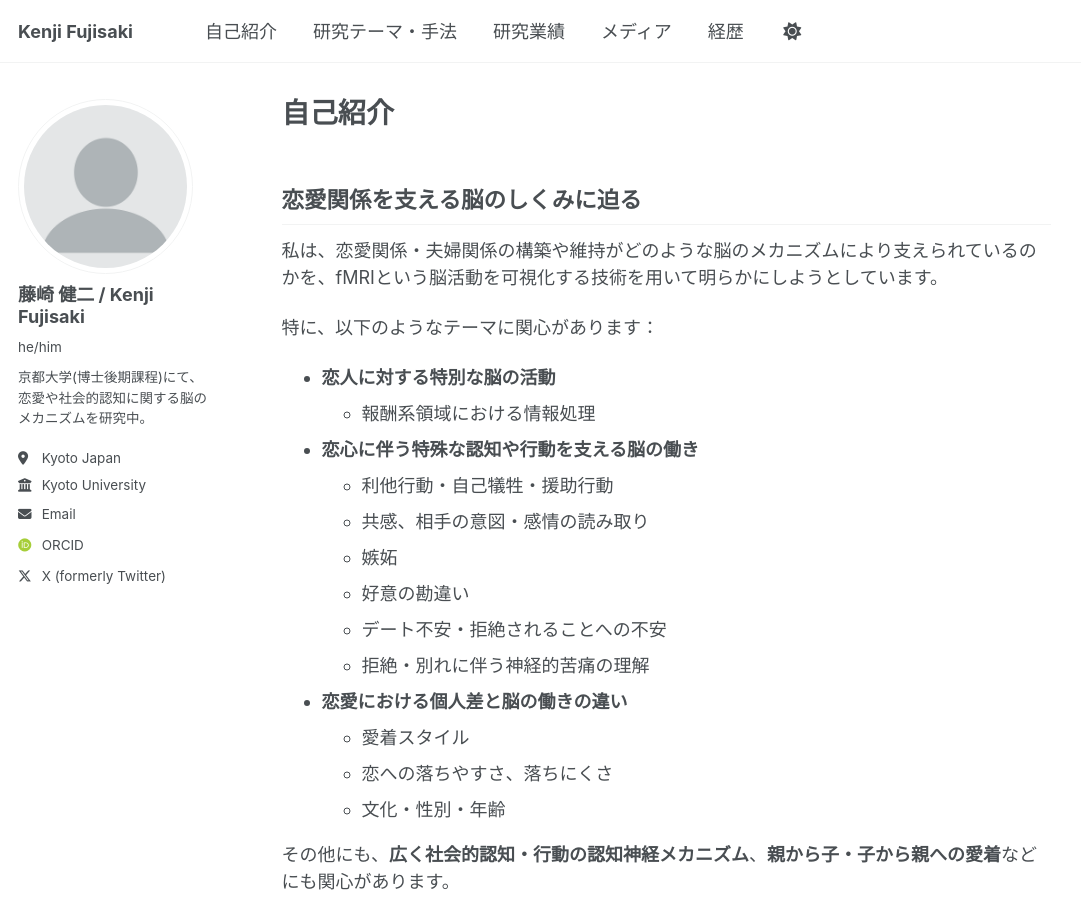
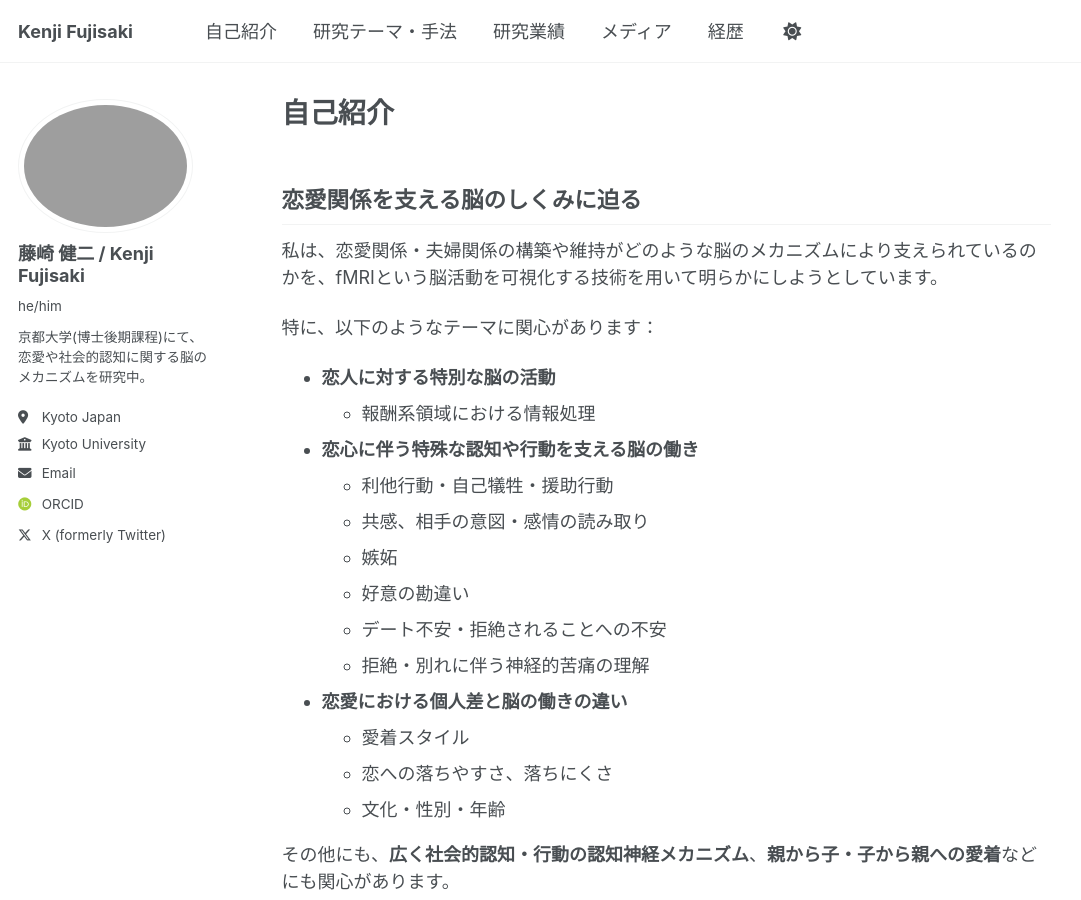
Before and after one commit to kenjifujisaki-research/kenjifujisaki-research.github.io, a Jekyll site: the page built from _pages/about.md, in a window 1280 px wide and 900 px high. Shown: the whole window, without its empty margins (0-1081 px from the left). Built offline with Jekyll 4.4.1, drawn with Linux system fonts in a browser that asks for light colours; some web fonts are replaced.

Commit message:
Update _config.yml

```diff
--- a/_config.yml
+++ b/_config.yml
@@ -22,7 +22,7 @@ repository               : "kenjifujisaki-research/kenjifujisaki-research.github
 #               Additional customization can be done by editing /_includes/author-profile.html
 author:
   # Biographic information
-  avatar           : "profile.png"
+  avatar           : "icon_self_trimmed.jpg"
   name             : "藤崎 健二 / Kenji Fujisaki"
   pronouns         : "he/him"
   bio              : "京都大学(博士後期課程)にて、恋愛や社会的認知に関する脳のメカニズムを研究中。"
```
